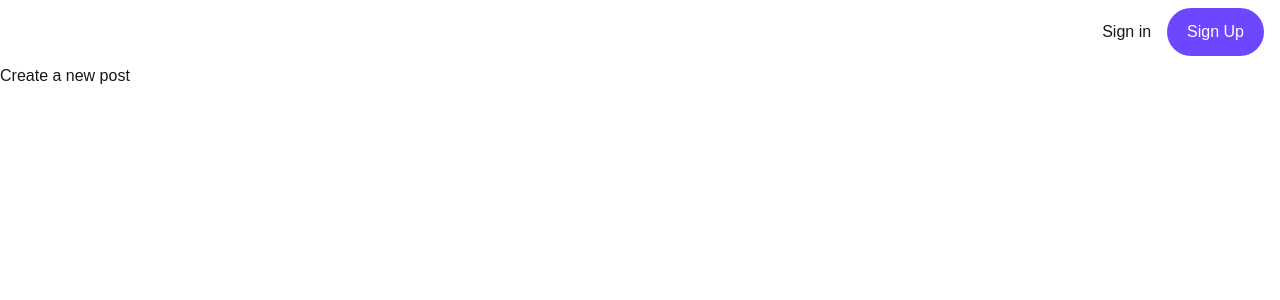
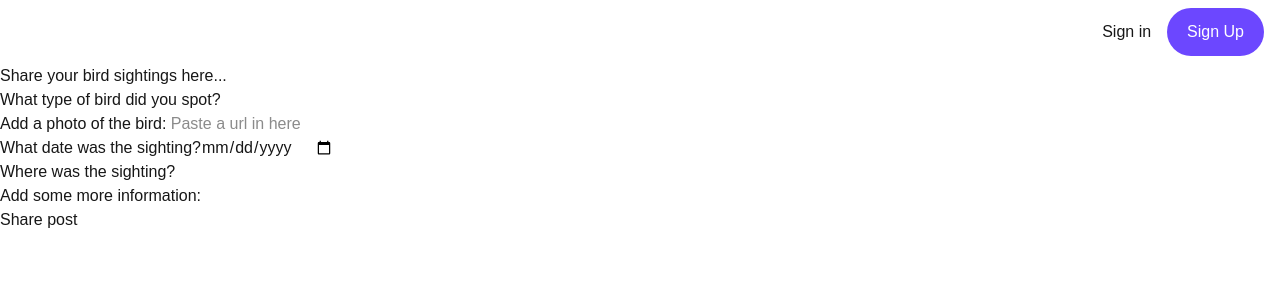
Before and after one commit to shins-mcintyre/week09-assignment, a Next.js app: page /posts/new-post in a window 1280 px wide. Shown: the top 300 px of the page. Built offline with nearby package versions, Linux system fonts and the light colour scheme; no server answers.

Commit message:
feat: form to add post created

```diff
--- a/src/app/posts/new-post/page.js
+++ b/src/app/posts/new-post/page.js
@@ -1,14 +1,119 @@
 // TODO: render a form to INSERT post data into the posts table
 // we also need to insert the userID into the posts table - make sure we have some SQL that READS userID from the user's table OR use the auth() function from clerk to get the userID
 
-export default function NewPost(){
+import {db} from "@/utils/dbConnection.js"
+import { revalidatePath } from "next/cache"
+import {redirect} from "next/navigation"
+import formStyles from "@/styles/form.module.css"
+import { currentUser } from "@clerk/nextjs/server"
+import { auth } from "@clerk/nextjs/server"
+
+export default function NewPostPage(){
+
+    async function handleSavePost(formData){
+        "use server"
+        const {userId} = await auth()
+        const user = await currentUser()
+        const formValues={
+            birdType: formData.get("bird-type"),
+            date: formData.get("date"),
+            location: formData.get("location"),
+            comment: formData.get("comment"),
+            image: formData.get("image")
+        }
+
+        console.log(formValues)
+
+         db.query(`
+            INSERT INTO bird_posts
+            (birdwatcher_id, bird_type, date, location, comment, image) VALUES ($1, $2, $3, $4, $5, $6)
+            `,
+            [
+                userId,
+                formValues.birdType,
+                formValues.date,
+                formValues.location,
+                formValues.comment,
+                formValues.image
+            ]
+        )
+        console.log("Post info saved")
+
+        revalidatePath(`/posts`)
+        redirect(`/posts`)
+
+
+    }
     return(
         <>
-        <h1>Create a new post</h1>
-        <form>
-            {/* This form will capture bird type, date of sighting, location of sighting, comments, and image source */}
-            {/* This data will be POSTED to the bird_posts table and will also add the user_id of the current user who is logged in into birdwatcher_id column */}
+        <section className="form-page">
+            <div className="form-wrapper">
+                <section className="form-title">
+                    <h2 className="h2">Share your bird sightings here...</h2>
+                </section>
+
+                <form className="form" action={handleSavePost}>
+                    <div className="form-row">
+                        <label htmlFor="bird-type">What type of bird did you spot?</label>
+                        <input
+                            type="text"
+                            required
+                            name="bird-type"
+                            />
+                    </div>
+
+                    <div className="form-row">
+                        <label htmlFor="image">Add a photo of the bird: </label>
+                        <input
+                            type="url"
+                            required
+                            name="image"
+                            placeholder="Paste a url in here"
+                            />
+                    </div>
+
+                    <div className="form-row">
+                        <label htmlFor="date">What date was the sighting?</label>
+                        <input
+                            type="date"
+                            required
+                            name="date"
+                            />
+                    </div>
+
+                    <div className="form-row">
+                        <label htmlFor="location">Where was the sighting?</label>
+                        <input
+                            type="text"
+                            required
+                            name="location"
+                            />
+                    </div>
+
+                    <div className="form-row">
+                        <label htmlFor="comment">Add some more information: </label>
+                        <input
+                            type="text"
+                            required
+                            name="comment"
+                            />
+                    </div>
+
+                    <button type="submit">Share post</button>
+
+
+            {/* the info will be POSTED into the birdwatchers table, using the user_id of the user who is logged in to link with the db so it is added into the correct row */}
         </form>
+        </div>
+        </section>
         </>
     )
 }
+
+
+
+
+
+// here we post the userID (using auth()) AND the data collected from this form to our db
+
+// const {userId} = auth() - to extract userId from clerk
```
